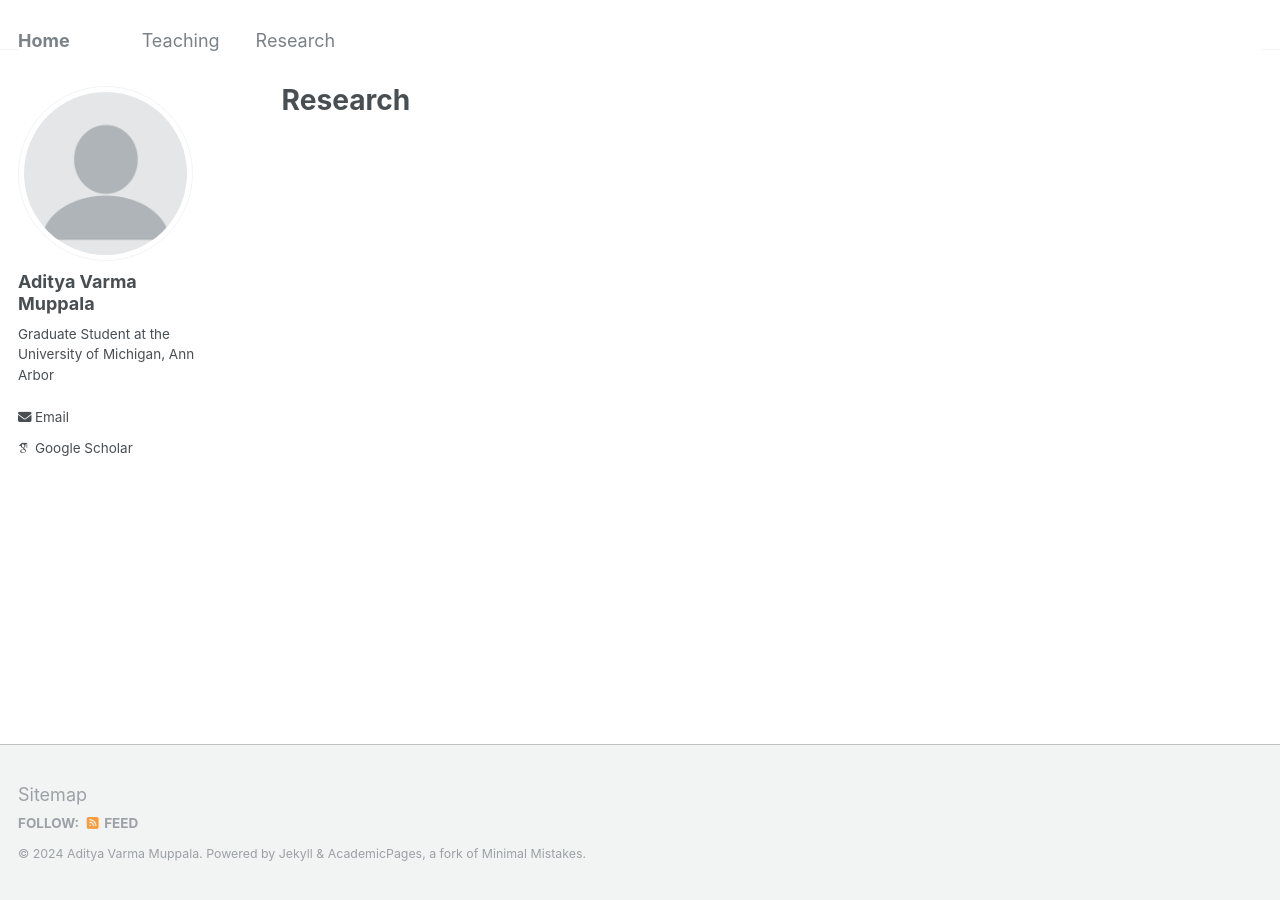
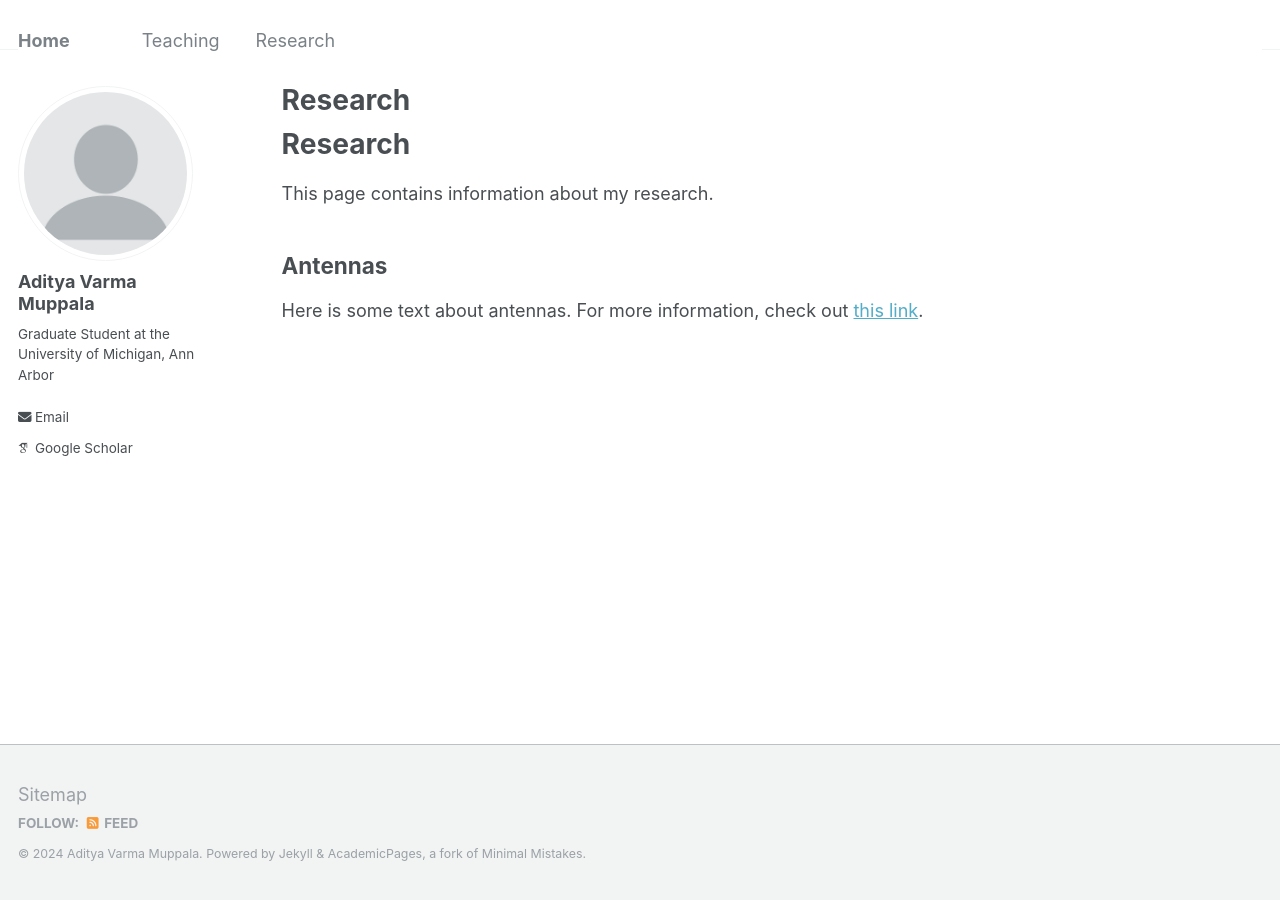
Before and after one commit to AdityaMuppala/adityamuppala.github.io, a Jekyll site: the page built from _pages/research.md, in a window 1280 px wide. Built offline with Jekyll 4.4.1, drawn with Linux system fonts in a browser that asks for light colours; some web fonts are replaced.

Commit message:
Update research.md

```diff
--- a/_pages/research.md
+++ b/_pages/research.md
@@ -5,8 +5,10 @@ permalink: /research/
 author_profile: true
 ---
 
-{% include base_path %}
+# Research
 
-{% for post in site.research reversed %}
-  {% include archive-single.html %}
-{% endfor %}
+This page contains information about my research.
+
+## Antennas
+
+Here is some text about antennas. For more information, check out [this link](https://example.com).
```
